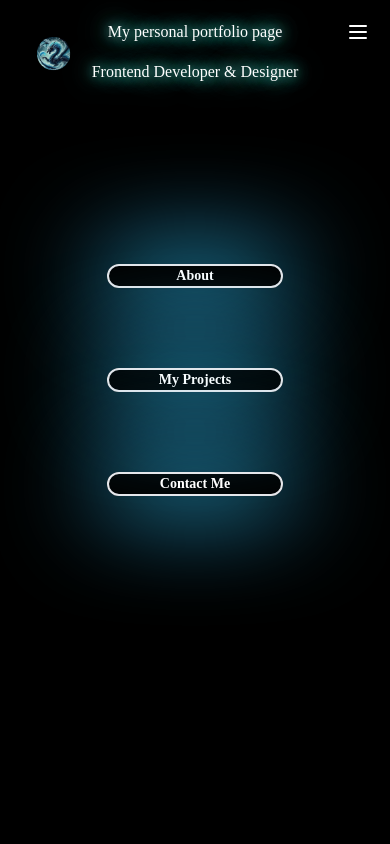
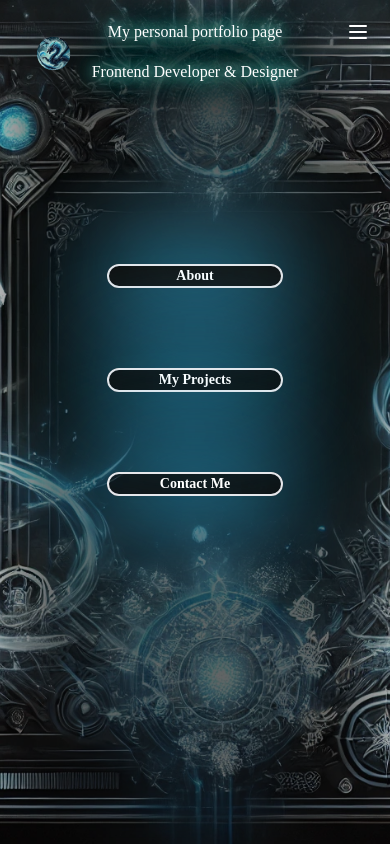
Before and after one commit to FlamingShali/Porfolio-Page, a React (Vite) app: page / in a window 390 px wide. Built offline with nearby package versions, Linux system fonts and the light colour scheme.

Commit message:
Test commit for bg in mobiles

```diff
--- a/src/ui/AppLayout.jsx
+++ b/src/ui/AppLayout.jsx
@@ -3,7 +3,7 @@ import NavBar from "../components/NavBar";
 
 const AppLayout = () => {
   return (
-    <div className="absolute w-screen h-screen bg-black bg-cover bg-center bg-no-repeat lg:bg-[url(/src/images/theme.webp)]">
+    <div className="absolute w-screen h-screen bg-black bg-cover bg-center bg-no-repeat bg-[url(/src/images/theme.webp)]">
       <div className="absolute inset-0 bg-black opacity-60 blur-2xl"></div>
       {/* Przyciemnienie tła */}
       <div className="relative">
```
